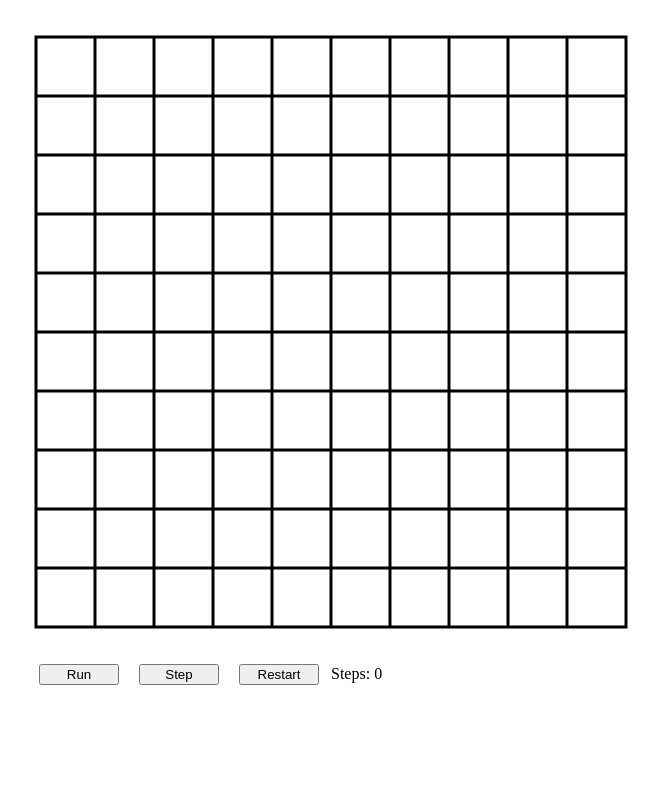
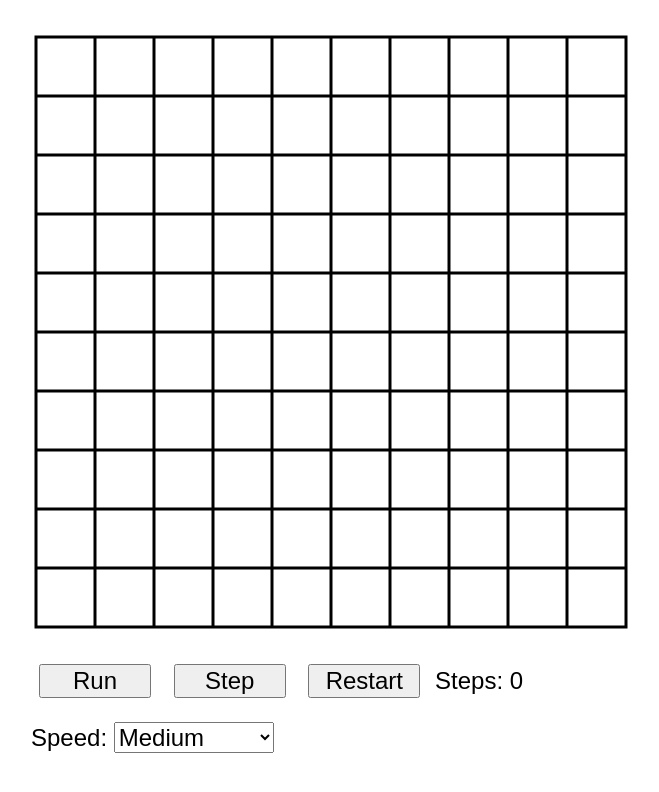
Before and after one commit to reskillamericans/code-challenges, a website: page maze-challenge.html in a window 1280 px wide. Shown: the whole page, without its empty margins (309-968 px from the left). Drawn offline with Linux system fonts and the light colour scheme.

Commit message:
Add speed control.

```diff
--- a/maze-challenge.html
+++ b/maze-challenge.html
@@ -8,20 +8,28 @@
     <style>
         body {
             margin: 1rem;
+            font-size: 24px;
+            font-family: Arial, Helvetica, sans-serif;
         }
+
         canvas {
             display: block;
             margin: 2rem auto;
         }
 
-        #panel {
-            margin: auto;
+        .panel {
+            margin: 1em auto;
             width: 600px
+        }
+
+        select {
+            font-size: 1em;
         }
 
         button {
             margin: 0 0.5rem;
-            width: 5rem;
+            width: 7rem;
+            font-size: 1em;
         }
     </style>
 </head>
--- a/scripts/maze-challenge.js
+++ b/scripts/maze-challenge.js
@@ -3,7 +3,7 @@
 
 export {Grid, runChallenge};
 
-const delay = 100;
+let delay = 300;
 
 // paused, run, or step, complete
 let mode = 'paused';
@@ -24,11 +24,19 @@ function runChallenge(solutionArg) {
     let stage = document.getElementById('challenge');
     stage.innerHTML = `
         <canvas id="grid" width="${canvasSize}" height="${canvasSize}"></canvas>
-        <div id="panel">
+        <div class="panel">
             <button id="pause-run-btn">Run</button>
             <button id="step-btn">Step</button>
             <button id="restart-btn">Restart</button>
             Steps: <span id="steps">${steps}</span>
+        </div>
+        <div class="panel">
+            Speed: <select id="speed">
+                <option value="1000">Slow</option>
+                <option value="300" selected>Medium</option>
+                <option value="100">Fast</option>
+                <option value="0">Hyper-speed</option>
+            </select>
         </div>
     `;
 
@@ -64,13 +72,18 @@ function runChallenge(solutionArg) {
         stepsText.innerText = `${steps}`;
     });
 
+    let speedOption = document.getElementById('speed');
+    speedOption.addEventListener('change', (e) => {
+        delay = parseInt(speedOption.value);
+    });
+
     animate();
 }
 
 function animate() {
     // After a delay - request the next frame to be drawn - but
     // only allow next "step" in the solution (defined by yield).
-    setTimeout(() => requestAnimationFrame(() => animate()), delay);
+    setTimeout(() => requestAnimationFrame(() => animate()), mode === 'run' ? delay : 0);
     if (mode === 'run' || mode === 'step') {
         if (soln === undefined) {
             try {
```
